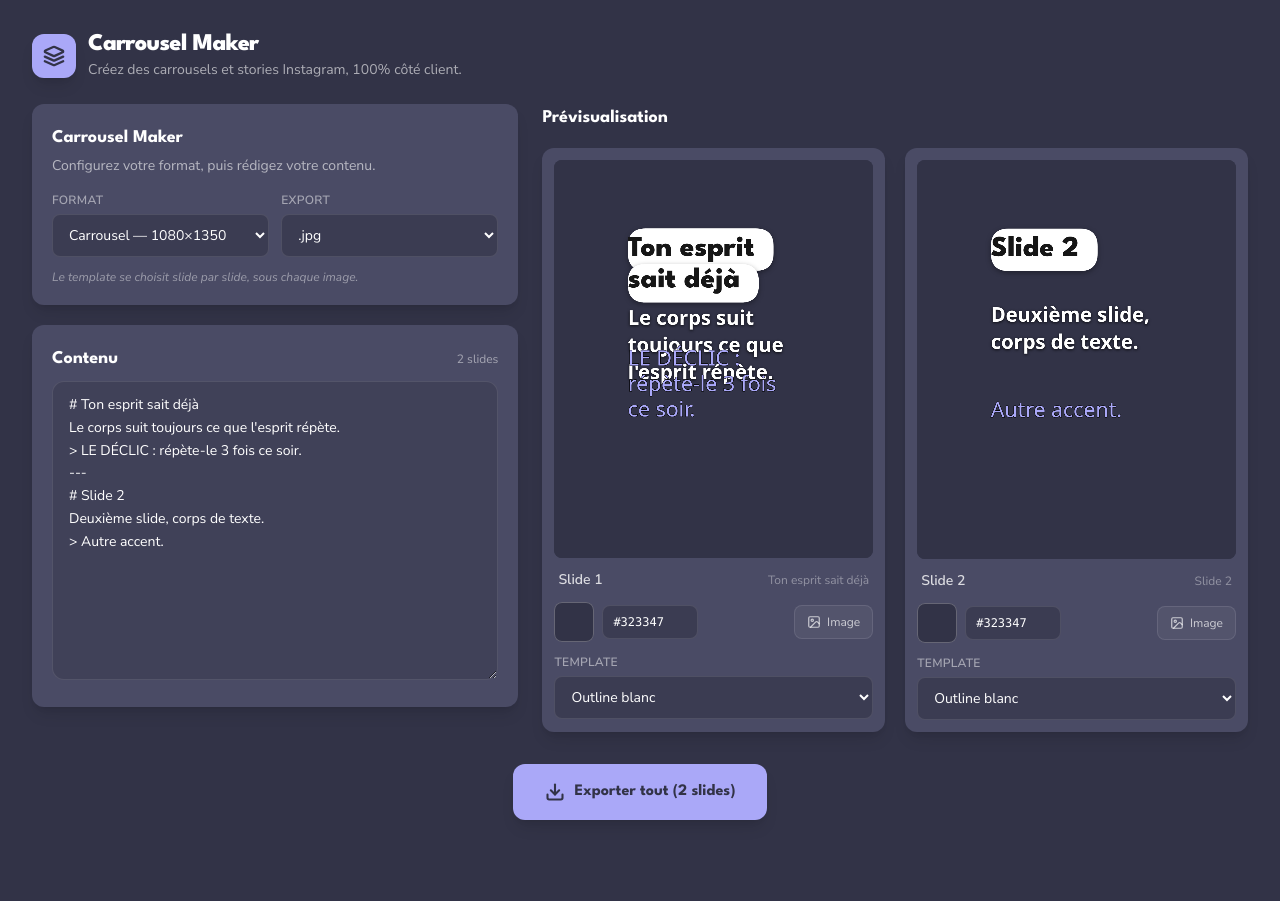
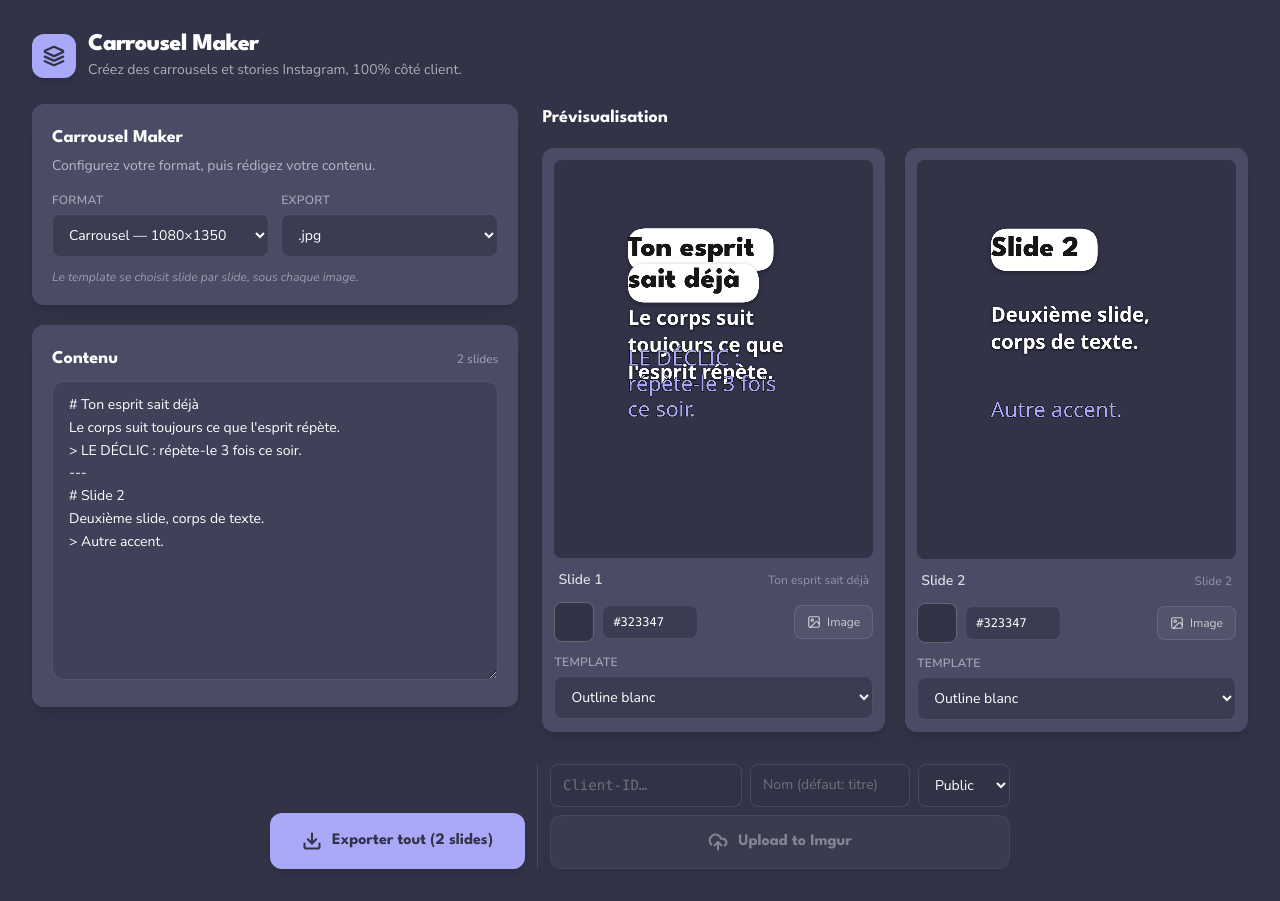
Before and after one commit to pupasgfed/caroussel-maker, a React (Vite) app: page / in a window 1280 px wide. Before the commit the page ends 852 px from the top, so only its background shows below. Built offline with nearby package versions, Linux system fonts and the light colour scheme; a web font is replaced by a local one.

Commit message:
Updated CarrouselMaker.tsx

```diff
--- a/src/CarrouselMaker.tsx
+++ b/src/CarrouselMaker.tsx
@@ -1,5 +1,5 @@
 import { useCallback, useEffect, useMemo, useRef, useState } from 'react';
-import { Download, Image as ImageIcon, Trash2, Layers, FileImage, AlertTriangle } from 'lucide-react';
+import { Download, Image as ImageIcon, Trash2, Layers, FileImage, AlertTriangle, UploadCloud, Link2, Copy, Check } from 'lucide-react';
 import {
   DEFAULT_BACKGROUND,
   FORMATS,
@@ -12,6 +12,7 @@ import {
 } from './types';
 import { parseMarkdown, slugify } from './lib/parser';
 import { loadImage, renderSlide } from './lib/render';
+import { uploadToImgur, type ImgurPrivacy } from './lib/imgur';
 
 const SAMPLE_MARKDOWN = `# Ton esprit sait déjà
 Le corps suit toujours ce que l'esprit répète.
@@ -33,6 +34,13 @@ export default function CarrouselMaker() {
   const [fontsReady, setFontsReady] = useState(false);
   const [imageCache, setImageCache] = useState<Map<string, HTMLImageElement | null>>(new Map());
   const [isExporting, setIsExporting] = useState(false);
+  const [isUploading, setIsUploading] = useState(false);
+  const [uploadProgress, setUploadProgress] = useState('');
+  const [uploadedLinks, setUploadedLinks] = useState<string[]>([]);
+  const [imgurApiKey, setImgurApiKey] = useState(() => localStorage.getItem('imgur_api_key') ?? '');
+  const [imgurNameOverride, setImgurNameOverride] = useState(() => localStorage.getItem('imgur_name_override') ?? '');
+  const [imgurPrivacy, setImgurPrivacy] = useState<ImgurPrivacy>(() => (localStorage.getItem('imgur_privacy') as ImgurPrivacy) ?? 'public');
+  const [copied, setCopied] = useState(false);
   const canvasRefs = useRef<Map<number, HTMLCanvasElement>>(new Map());
 
   // Debounce markdown parsing (~300ms).
@@ -202,6 +210,11 @@ export default function CarrouselMaker() {
     [exportFormat],
   );
 
+  // Persist Imgur settings to localStorage
+  useEffect(() => { localStorage.setItem('imgur_api_key', imgurApiKey); }, [imgurApiKey]);
+  useEffect(() => { localStorage.setItem('imgur_name_override', imgurNameOverride); }, [imgurNameOverride]);
+  useEffect(() => { localStorage.setItem('imgur_privacy', imgurPrivacy); }, [imgurPrivacy]);
+
   const handleExportAll = async () => {
     if (slides.length === 0 || isExporting) return;
     setIsExporting(true);
@@ -213,6 +226,45 @@ export default function CarrouselMaker() {
       if (i < slides.length - 1) await delay(300);
     }
     setIsExporting(false);
+  };
+
+  const handleUploadToImgur = async () => {
+    if (slides.length === 0 || isUploading || !imgurApiKey.trim()) return;
+    setIsUploading(true);
+    setUploadedLinks([]);
+    setCopied(false);
+    const baseName = imgurNameOverride.trim() || slugify(slides[0].title || 'carrousel');
+    const links: string[] = [];
+    const mime = exportFormat === 'webp' ? 'image/webp' : 'image/jpeg';
+
+    for (let i = 0; i < slides.length; i++) {
+      setUploadProgress(`Upload ${i + 1}/${slides.length}…`);
+      const canvas = canvasRefs.current.get(i);
+      if (!canvas) continue;
+      const blob = await new Promise<Blob | null>((resolve) =>
+        canvas.toBlob(resolve, mime, 0.92),
+      );
+      if (!blob) continue;
+      const num = String(i + 1).padStart(2, '0');
+      try {
+        const result = await uploadToImgur(blob, imgurApiKey.trim(), `${baseName}-${num}`, imgurPrivacy);
+        links.push(result.link);
+        setUploadedLinks([...links]);
+      } catch (err) {
+        setUploadProgress(`Erreur slide ${i + 1}: ${err instanceof Error ? err.message : 'échec'}`);
+        break;
+      }
+      if (i < slides.length - 1) await delay(300);
+    }
+
+    setUploadProgress(links.length > 0 ? `${links.length} image(s) uploadée(s)` : 'Échec');
+    setIsUploading(false);
+  };
+
+  const handleCopyAll = () => {
+    navigator.clipboard.writeText(uploadedLinks.join('\n'));
+    setCopied(true);
+    setTimeout(() => setCopied(false), 2000);
   };
 
   const dims = FORMATS[format];
@@ -246,7 +298,23 @@ export default function CarrouselMaker() {
           onTemplateChange={handleTemplateChange}
         />
       </div>
-      <ExportBar slidesCount={slides.length} onExport={handleExportAll} isExporting={isExporting} />
+      <ExportBar
+        slidesCount={slides.length}
+        onExport={handleExportAll}
+        isExporting={isExporting}
+        onUpload={handleUploadToImgur}
+        isUploading={isUploading}
+        uploadProgress={uploadProgress}
+        uploadedLinks={uploadedLinks}
+        imgurApiKey={imgurApiKey}
+        onApiKeyChange={setImgurApiKey}
+        imgurNameOverride={imgurNameOverride}
+        onNameOverrideChange={setImgurNameOverride}
+        imgurPrivacy={imgurPrivacy}
+        onPrivacyChange={setImgurPrivacy}
+        onCopyAll={handleCopyAll}
+        copied={copied}
+      />
     </div>
   );
 }
@@ -543,20 +611,111 @@ interface ExportBarProps {
   slidesCount: number;
   onExport: () => void;
   isExporting: boolean;
+  onUpload: () => void;
+  isUploading: boolean;
+  uploadProgress: string;
+  uploadedLinks: string[];
+  imgurApiKey: string;
+  onApiKeyChange: (v: string) => void;
+  imgurNameOverride: string;
+  onNameOverrideChange: (v: string) => void;
+  imgurPrivacy: ImgurPrivacy;
+  onPrivacyChange: (v: ImgurPrivacy) => void;
+  onCopyAll: () => void;
+  copied: boolean;
 }
 
 function ExportBar(props: ExportBarProps) {
-  const disabled = props.slidesCount === 0 || props.isExporting;
+  const exportDisabled = props.slidesCount === 0 || props.isExporting || props.isUploading;
+  const uploadDisabled = props.slidesCount === 0 || props.isUploading || props.isExporting || !props.imgurApiKey.trim();
+
   return (
-    <div className="w-full flex justify-center pt-2">
+    <div className="w-full flex flex-col items-center gap-4 pt-2">
+      <div className="w-full flex flex-col lg:flex-row items-stretch lg:items-end gap-3 justify-center">
+        {/* Download all button */}
         <button
           onClick={props.onExport}
-        disabled={disabled}
+          disabled={exportDisabled}
           className="flex items-center gap-2.5 bg-app-accent text-app-base font-spartan font-bold text-base px-8 py-4 rounded-12 shadow-lg hover:brightness-110 active:scale-[0.98] transition-all disabled:opacity-40 disabled:cursor-not-allowed disabled:hover:brightness-100"
         >
           <Download size={20} strokeWidth={2.5} />
           {props.isExporting ? 'Export en cours…' : `Exporter tout (${props.slidesCount} slide${props.slidesCount > 1 ? 's' : ''})`}
         </button>
+
+        {/* Divider */}
+        <div className="hidden lg:block w-px self-stretch bg-white/10" />
+
+        {/* Imgur upload controls */}
+        <div className="flex flex-col gap-2">
+          <div className="flex flex-col sm:flex-row items-stretch gap-2">
+            <input
+              type="text"
+              value={props.imgurApiKey}
+              onChange={(e) => props.onApiKeyChange(e.target.value)}
+              placeholder="Client-ID…"
+              spellCheck={false}
+              className="bg-app-base/60 border border-white/10 rounded-lg px-3 py-2.5 text-sm font-mono text-white placeholder-white/30 focus:outline-none focus:ring-2 focus:ring-app-accent/60 w-full sm:w-48"
+            />
+            <input
+              type="text"
+              value={props.imgurNameOverride}
+              onChange={(e) => props.onNameOverrideChange(e.target.value)}
+              placeholder="Nom (défaut: titre)"
+              spellCheck={false}
+              className="bg-app-base/60 border border-white/10 rounded-lg px-3 py-2.5 text-sm text-white placeholder-white/30 focus:outline-none focus:ring-2 focus:ring-app-accent/60 w-full sm:w-40"
+            />
+            <select
+              value={props.imgurPrivacy}
+              onChange={(e) => props.onPrivacyChange(e.target.value as ImgurPrivacy)}
+              className="bg-app-base/60 border border-white/10 rounded-lg px-3 py-2.5 text-sm text-white focus:outline-none focus:ring-2 focus:ring-app-accent/60 cursor-pointer"
+            >
+              <option value="public">Public</option>
+              <option value="hidden">Hidden</option>
+            </select>
+          </div>
+          <button
+            onClick={props.onUpload}
+            disabled={uploadDisabled}
+            className="flex items-center justify-center gap-2.5 bg-white/10 hover:bg-white/15 text-white font-spartan font-bold text-base px-6 py-3.5 rounded-12 border border-white/15 shadow-lg active:scale-[0.98] transition-all disabled:opacity-40 disabled:cursor-not-allowed"
+          >
+            <UploadCloud size={20} strokeWidth={2.5} />
+            {props.isUploading ? props.uploadProgress : 'Upload to Imgur'}
+          </button>
+        </div>
+      </div>
+
+      {/* Uploaded links */}
+      {props.uploadedLinks.length > 0 && (
+        <div className="w-full max-w-2xl bg-app-panel rounded-12 p-4 shadow-lg">
+          <div className="flex items-center justify-between mb-3">
+            <div className="flex items-center gap-2 text-sm font-semibold text-white/80">
+              <Link2 size={16} />
+              {props.uploadedLinks.length} lien{props.uploadedLinks.length > 1 ? 's' : ''} Imgur
+            </div>
+            <button
+              onClick={props.onCopyAll}
+              className="flex items-center gap-1.5 text-xs text-white/70 bg-white/5 hover:bg-white/10 border border-white/10 rounded-lg px-3 py-1.5 transition-colors"
+            >
+              {props.copied ? <Check size={14} /> : <Copy size={14} />}
+              {props.copied ? 'Copié !' : 'Tout copier'}
+            </button>
+          </div>
+          <ul className="flex flex-col gap-1.5">
+            {props.uploadedLinks.map((link, i) => (
+              <li key={i}>
+                <a
+                  href={link}
+                  target="_blank"
+                  rel="noopener noreferrer"
+                  className="text-sm text-app-accent hover:underline break-all"
+                >
+                  {link}
+                </a>
+              </li>
+            ))}
+          </ul>
+        </div>
+      )}
     </div>
   );
 }
--- /dev/null
+++ b/src/lib/imgur.ts
@@ -0,0 +1,66 @@
+export type ImgurPrivacy = 'public' | 'hidden';
+
+export interface ImgurUploadResult {
+  link: string;
+  deletehash: string;
+  id: string;
+}
+
+export async function uploadToImgur(
+  blob: Blob,
+  apiKey: string,
+  title: string,
+  privacy: ImgurPrivacy,
+): Promise<ImgurUploadResult> {
+  const base64 = await blobToBase64(blob);
+
+  const res = await fetch('https://api.imgur.com/3/image', {
+    method: 'POST',
+    headers: {
+      Authorization: `Client-ID ${apiKey}`,
+      'Content-Type': 'application/json',
+    },
+    body: JSON.stringify({
+      image: base64,
+      type: 'base64',
+      title,
+      privacy,
+    }),
+  });
+
+  if (!res.ok) {
+    let message = `Imgur API error (${res.status})`;
+    try {
+      const body = await res.json();
+      if (body?.data?.error) message = body.data.error;
+      else if (body?.message) message = body.message;
+    } catch {
+      // ignore parse failure
+    }
+    throw new Error(message);
+  }
+
+  const json = await res.json();
+  if (!json?.data?.link) {
+    throw new Error('Imgur API returned no image link');
+  }
+
+  return {
+    link: json.data.link,
+    deletehash: json.data.deletehash ?? '',
+    id: json.data.id ?? '',
+  };
+}
+
+function blobToBase64(blob: Blob): Promise<string> {
+  return new Promise((resolve, reject) => {
+    const reader = new FileReader();
+    reader.onload = () => {
+      const result = reader.result as string;
+      const commaIdx = result.indexOf(',');
+      resolve(commaIdx >= 0 ? result.slice(commaIdx + 1) : result);
+    };
+    reader.onerror = () => reject(new Error('Failed to convert image to base64'));
+    reader.readAsDataURL(blob);
+  });
+}
```
Lines whose indentation alone changed are shown as unchanged.
